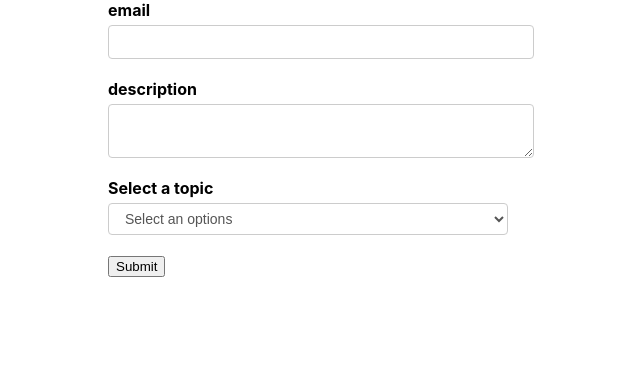
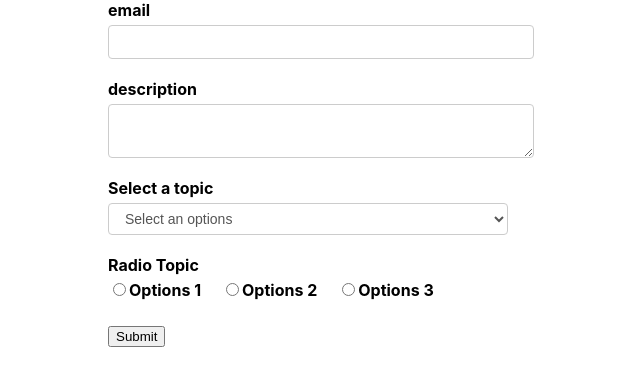
Before and after one commit to officialbandari/Formik_Reactjs, a React (Create React App) app: page / in a window 1280 px wide. Shown: the top 386 px of the page, without its empty margins (319-959 px from the left). Built offline with nearby package versions, Linux system fonts and the light colour scheme.

Commit message:
RatioButtons_Formik

```diff
--- a/src/components/FormikContainer.js
+++ b/src/components/FormikContainer.js
@@ -11,16 +11,23 @@
     { key: "Options 3", value: "option3" },
   ];
 
+  const radioOptions = [
+    { key: "Options 1", value: "roption1" },
+    { key: "Options 2", value: "roption2" },
+    { key: "Options 3", value: "roption3" },
+  ];
   const initialValues = {
     email: "",
     description: "",
     selectOption: "",
+    radioOption: "",
   };
 
   const validationSchema = Yup.object({
     email: Yup.string().required("Required"),
     description: Yup.string().required("Required"),
     selectOption: Yup.string().required("Required"),
+    radioOption: Yup.string().required("Required"),
   });
   const onSubmit = (values) => console.log("Form data ", values);
   return (
@@ -49,6 +56,12 @@
             name="selectOption"
             options={dropdownOptions}
           />
+          <FormikControler
+            control="radio"
+            label="Radio Topic"
+            name="radioOption"
+            options={radioOptions}
+          />
           <button type="submit">Submit</button>
         </Form>
       )}
--- a/src/components/FormikControler.js
+++ b/src/components/FormikControler.js
@@ -2,6 +2,7 @@
 import Input from "./Input";
 import Textarea from "./Textarea";
 import Select from "./Select";
+import RatioButtons from "./RatioButtons";
 
 const FormikControler = (props) => {
   const { control, ...rest } = props;
@@ -13,6 +14,7 @@
     case "select":
       return <Select {...rest} />;
     case "radio":
+      return <RatioButtons {...rest} />;
     case "checkbox":
     case "date":
     default:
--- /dev/null
+++ b/src/components/RatioButtons.js
@@ -0,0 +1,33 @@
+import React from "react";
+import { Field, ErrorMessage } from "formik";
+import TextError from "./TextError";
+
+const RatioButtons = (props) => {
+  const { label, name, options, ...rest } = props;
+  return (
+    <div className="form-control">
+      <label>{label} </label>
+      <Field name={name} {...rest}>
+        {({ field }) => {
+          return options.map((option) => {
+            return (
+              <React.Fragment key={option.key}>
+                <input
+                  type="radio"
+                  id={option.value}
+                  {...field}
+                  value={option.value}
+                  checked={field.value === option.value}
+                />
+                <label htmlFor={option.value}> {option.key} </label>
+              </React.Fragment>
+            );
+          });
+        }}
+      </Field>
+      <ErrorMessage name={name} component={TextError} />
+    </div>
+  );
+};
+
+export default RatioButtons;
```
